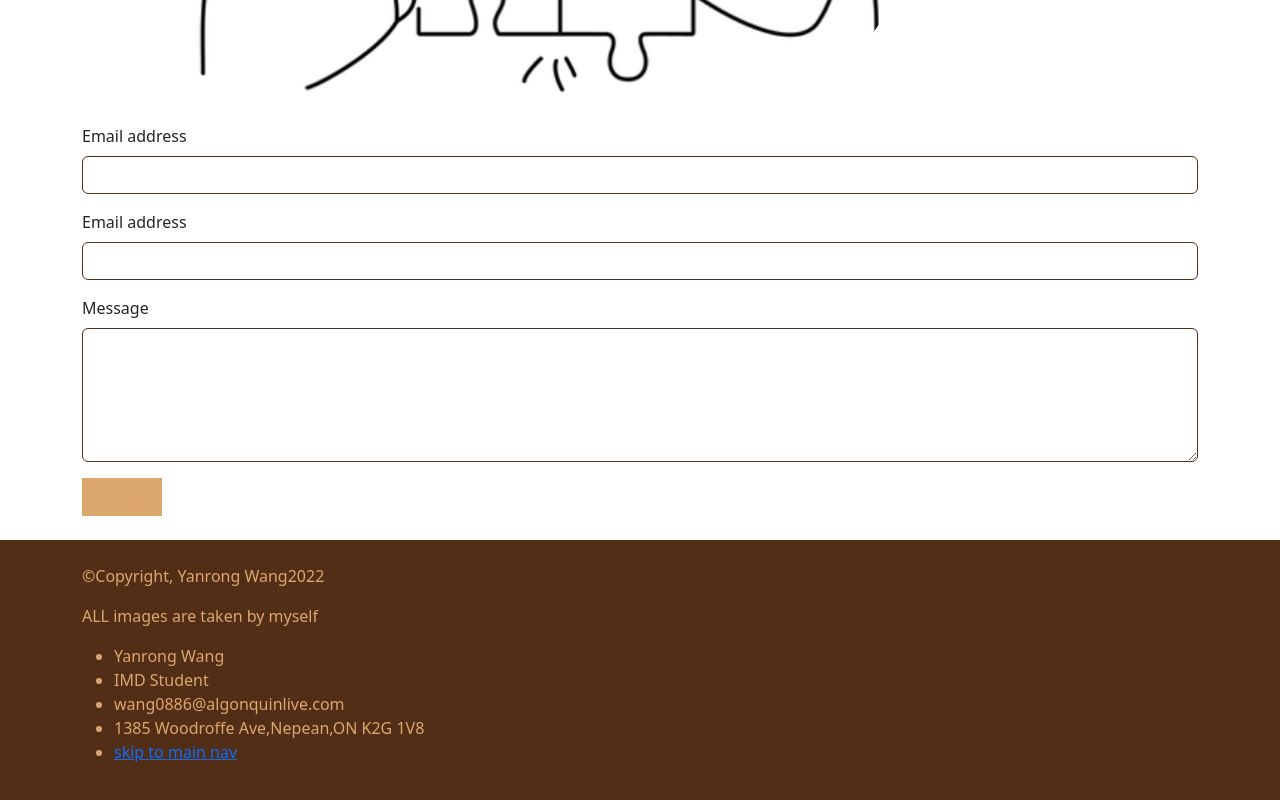
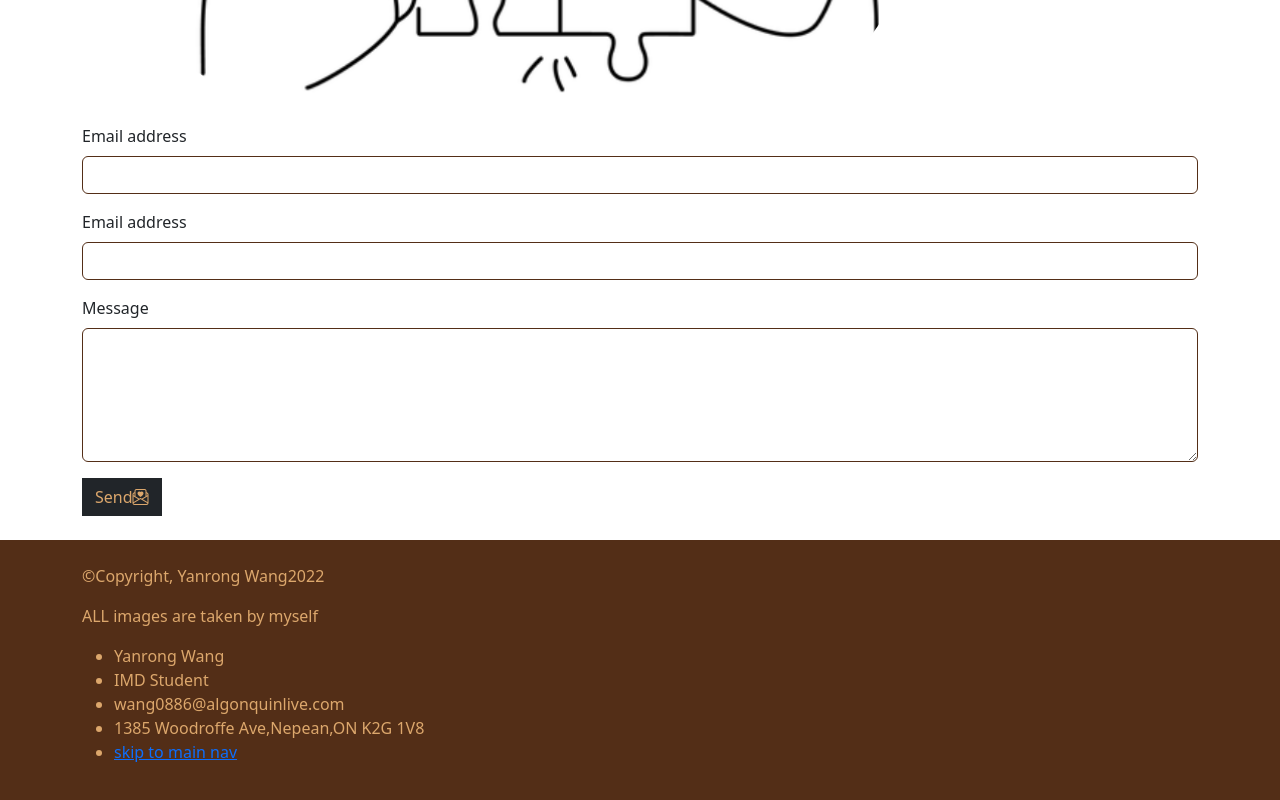
Before and after one commit to wangyanrong531/portfolio, a plain HTML site: page about.html in a window 1280 px wide. Shown: the part 2983-3783 px from the top of the page. Drawn offline with nearby package versions, Linux system fonts and the light colour scheme.

Commit message:
last vision

```diff
--- a/about.html
+++ b/about.html
@@ -192,7 +192,7 @@
                             <textarea class="form-control rounded=0 border-dark" name="message" id="message" cols="30" rows="5"></textarea>
 
                         </div>
-                        <button type="submit" class="btn btn-primary rounded-0 btn-dark text-primary">Send<i class="bi bi-envelope-paper-heart"></i></button>
+                        <button type="submit" class="btn rounded-0 btn-dark  text-primary">Send<i class="bi bi-envelope-paper-heart"></i></button>
                       </form>
              </section>
         </main>
```
Also changed, not shown: design.html (+1 -1 lines).
